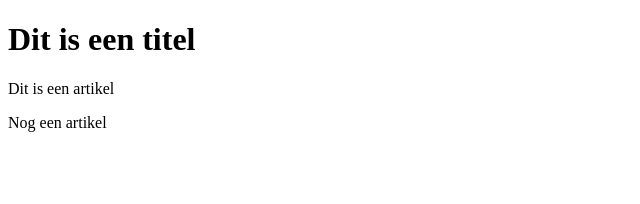
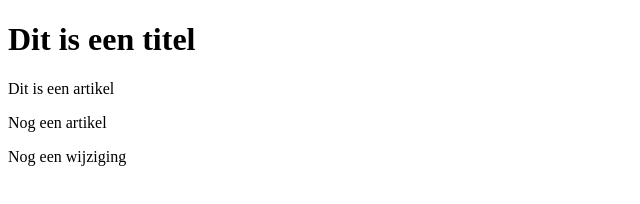
Before and after one commit to MaximForger/team_1_maximforger, a plain HTML site: page nieuw_project/WebContent/index.html in a window 1280 px wide. Shown: the whole page, without its empty margins (0-640 px from the left). Drawn offline with Linux system fonts and the light colour scheme.

Commit message:
vierde wijziging: nog een paragraaf toegevoegd

```diff
--- a/nieuw_project/WebContent/index.html
+++ b/nieuw_project/WebContent/index.html
@@ -8,5 +8,6 @@
 	<h1>Dit is een titel</h1>
 	<p>Dit is een artikel</p>
 	<p>Nog een artikel</p>
+	<p>Nog een wijziging</p>
 </body>
 </html>
```
Also changed, not shown: nieuw_project/WebContent/sjabloon.html (+1 -0 lines).
